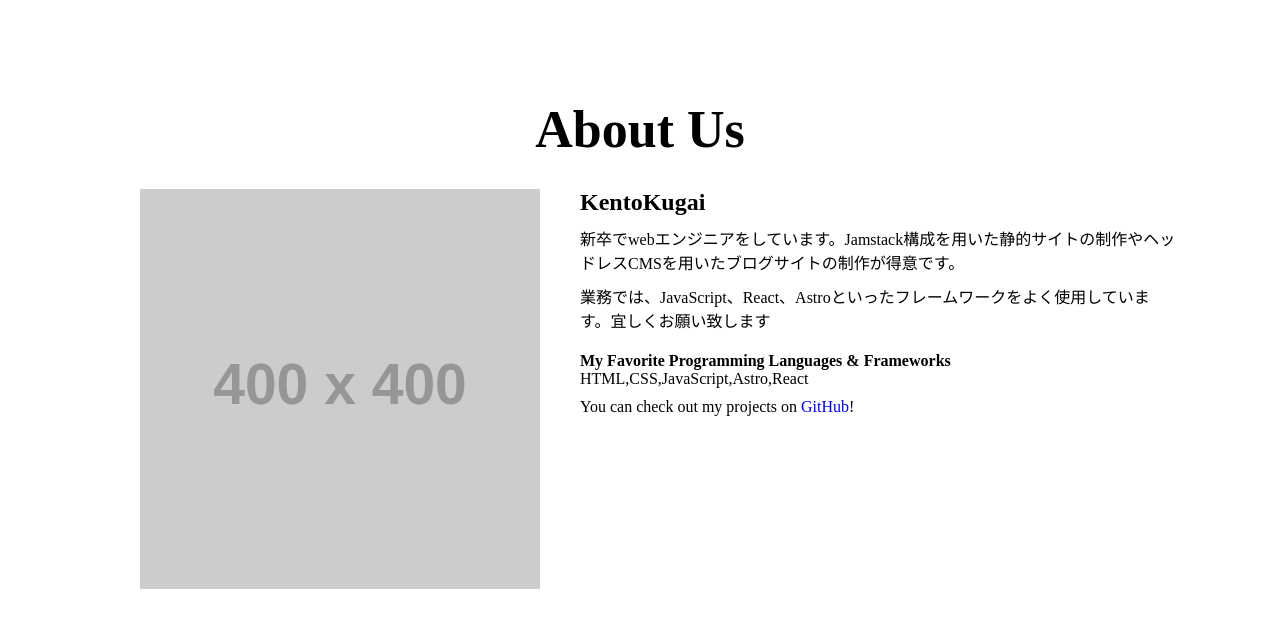
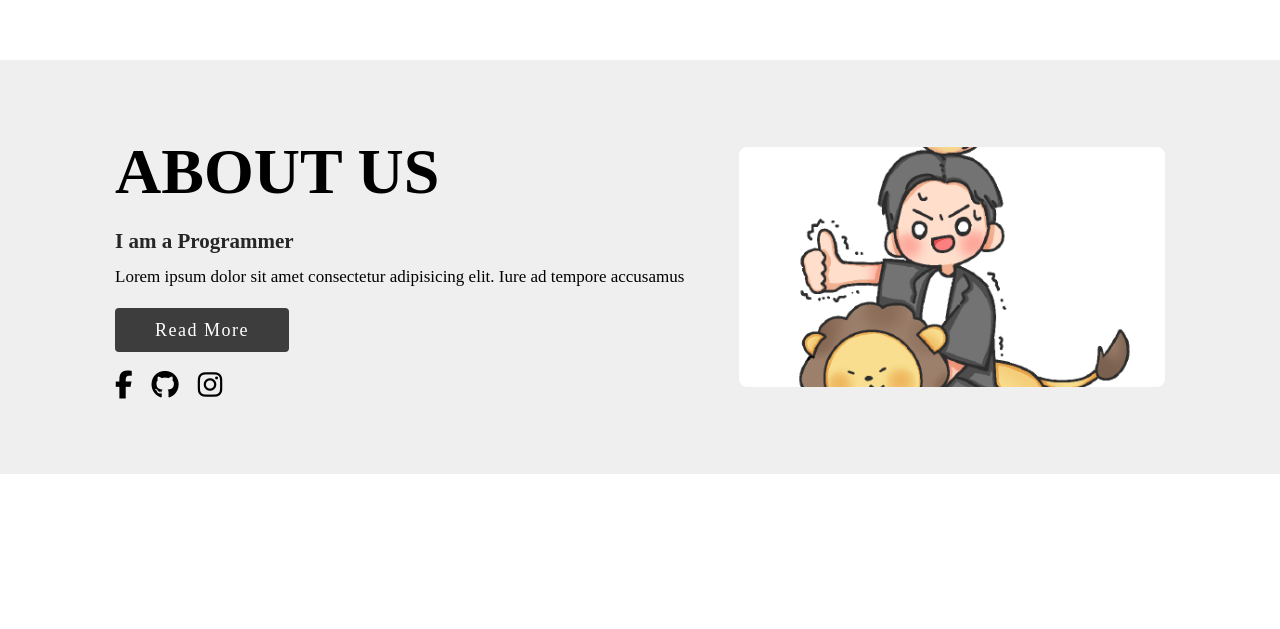
Before and after one commit to KugaiKento/KugaiKento, an Astro site: page / in a window 1280 px wide. Shown: the part 740-1369 px from the top of the page. After the commit the page ends 1214 px from the top, so only its background shows below. Built offline with nearby package versions, Linux system fonts and the light colour scheme; Astro itself is replaced by a stand-in of ours; placeholder pictures from the web are drawn by us.

Commit message:
about sectionの作成

```diff
--- a/src/components/About.astro
+++ b/src/components/About.astro
@@ -2,51 +2,126 @@
 
 ---
 
-<div class="about">
+<link rel="stylesheet" href="https://cdnjs.cloudflare.com/ajax/libs/font-awesome/6.5.1/css/all.min.css" type="text/css" />
+
+<div class="section">
   <div class="container">
-        <h2 class="about__title">About Us</h2>
-        <figure class="about__content">
-            <img src="https://dummyimage.com/400x400/000/fff" alt="">
-                <div class="about__text">
-                    <h2>KentoKugai</h2>
-                    <p>新卒でwebエンジニアをしています。Jamstack構成を用いた静的サイトの制作やヘッドレスCMSを用いたブログサイトの制作が得意です。</p>
-                    <p>業務では、JavaScript、React、Astroといったフレームワークをよく使用しています。宜しくお願い致します</p>
-                    <div class="about__feature">
-                        <strong>My Favorite Programming Languages & Frameworks</strong>
-                        <p>HTML,CSS,JavaScript,Astro,React</p>
+    <div class="content-section">
+      <div class="title">
+        <h1>About Us</h1>
       </div>
-                    <p>You can check out my projects on <a href="https://github.com/KugaiKento" target="_blank">GitHub</a>!</p>
+      <div class="content">
+        <h3>I am a Programmer</h3>
+        <p>Lorem ipsum dolor sit amet consectetur adipisicing elit. Iure ad tempore accusamus </p>
+        <div class="button">
+          <a href="">Read More</a>
         </div>
-        </figure>
+      </div>
+      <div class="social">
+        <a href=""><i class="fab fa-facebook-f"></i></a>
+        <a href=""><i class="fab fa-github"></i></a>
+        <a href=""><i class="fab fa-instagram"></i></a>
+      </div>
+    </div>
+    <div class="image-section">
+      <img src="/Kento.png" alt="">
+    </div>
   </div>
 </div>
 
+<style>
+  .section {
+    width: 100%;
+    background-color: #efefef;
+    padding: 60px 20px;
+  }
 
-<style lang="scss">
   .container {
     max-width: 1080px;
-        width: 100%;
+    padding: 15px;
     margin: 0 auto;
-    }
-    .about__title {
-        padding: 40px 10px 30px 10px;
-        font-size: clamp(2rem, 2rem + 2.5vw, 3.25rem);
-        text-align: center;
+    display: flex;
+    gap: 40px;
+    align-items: center;
+    flex-wrap: wrap;
   }
 
-    .about__content {
-        display: flex;
+  .content-section {
+    flex: 1 1 55%;
   }
 
-    .about__content img {
-        padding: 0 40px 40px 40px;
+  .image-section {
+    flex: 1 1 40%;
   }
 
-    .about__feature {
-        padding-top: 20px;
+  .image-section img {
+    width: 100%;
+    height: auto;
+    display: block;
+    border-radius: 8px;
   }
 
-    .about__text > p {
-        padding-top: 10px;
+  .content-section .title {
+    text-transform: uppercase;
+    font-size: clamp(2rem, 2rem + 3.25vw, 2rem);
+  }
+
+  .content-section .content h3 {
+    margin-top: 20px;
+    color: #262626;
+    font-size: 21px;
+  }
+
+  .content-section .content p {
+    margin-top: 10px;
+    font-size: 17px;
+    line-height: 1.5;
+  }
+
+  .content-section .content .button {
+    margin-top: 30px;
+  }
+
+  .content-section .content .button a {
+    background-color: #3d3d3d;
+    padding: 12px 40px;
+    text-decoration: none;
+    color: white;
+    font-size: 18px;
+    letter-spacing: 1.5px;
+    border-radius: 4px;
+    transition: 0.3s ease;
+  }
+
+  .content-section .content .button a:hover {
+    background-color: #0b0b0b;
+    color: #fff;
+  }
+
+  .content-section .social {
+    margin-top: 30px;
+  }
+
+  .content-section .social i {
+    color: #000000;
+    font-size: 28px;
+    margin-right: 15px;
+    transition: 0.3s ease;
+  }
+
+  .content-section .social i:hover {
+    color: #3d3d3d;
+  }
+
+  @media screen and (max-width: 768px) {
+    .container {
+      flex-direction: column;
+      gap: 20px;
+    }
+
+    .content-section,
+    .image-section {
+      flex: 1 1 100%;
+    }
   }
 </style>
```
Also changed, not shown: public/Kento.png (added). Lines whose indentation alone changed are shown as unchanged.
